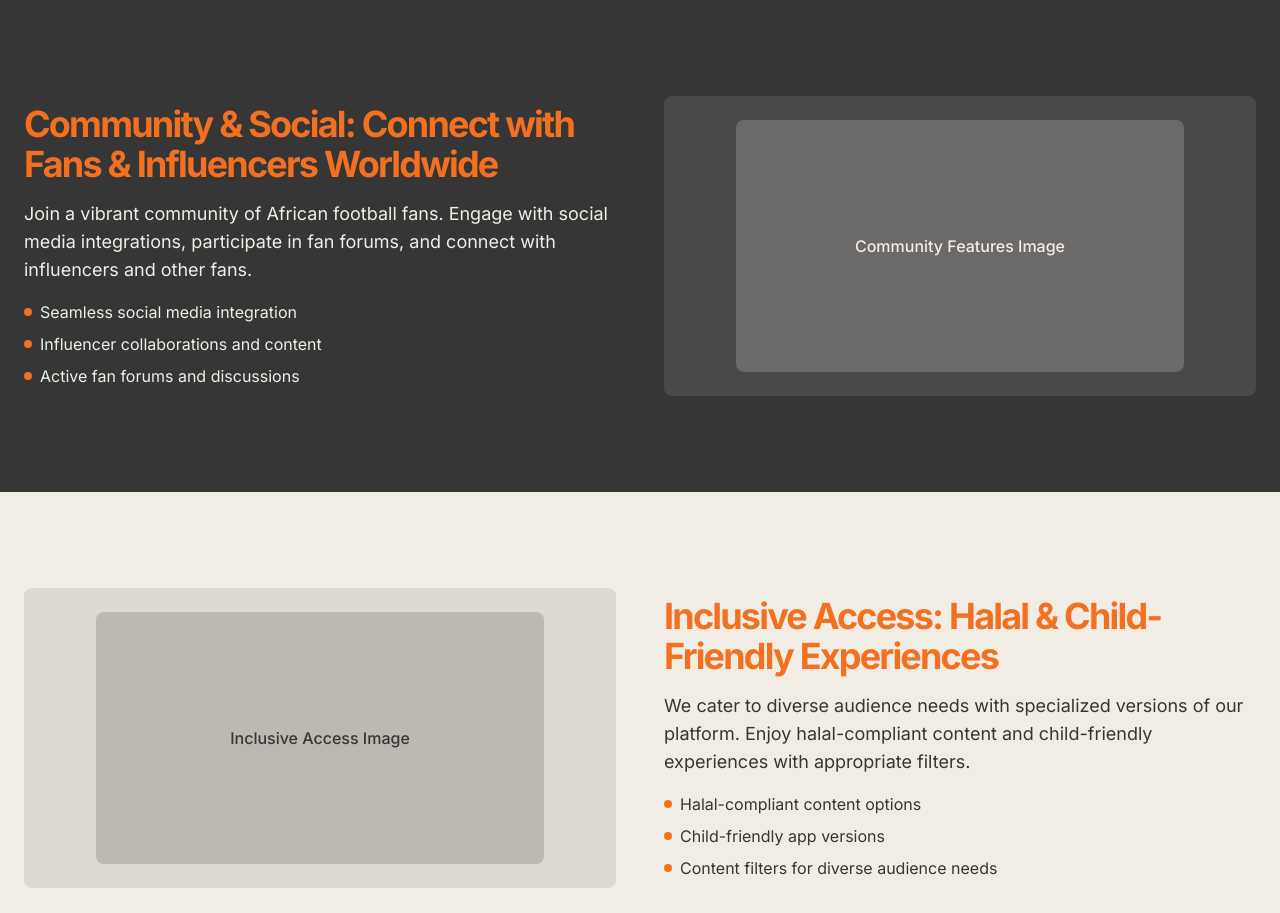
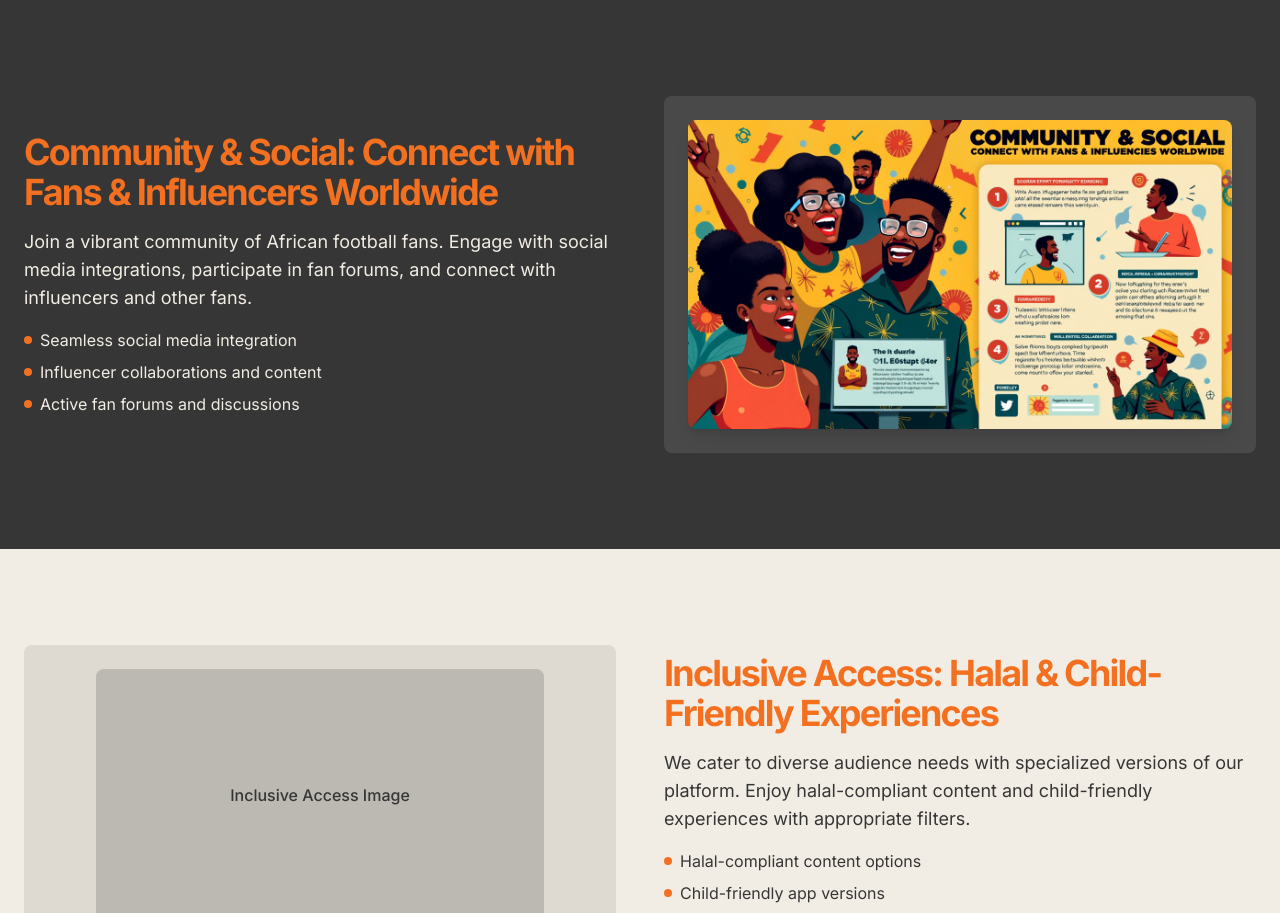
Before and after one commit to Crypto-SI/AfroBall-Connect-landing-page, a Next.js app: page / in a window 1280 px wide. Shown: the part 4020-4933 px from the top of the page. Built offline with nearby package versions, Linux system fonts and the light colour scheme.

Commit message:
Add social.jpg image to Community & Social section

```diff
--- a/src/app/page.tsx
+++ b/src/app/page.tsx
@@ -270,10 +270,14 @@ export default function HomePage() {
               </ul>
             </div>
             <div className="flex items-center justify-center p-6 bg-[#F2EDE4]/10 rounded-lg">
-              {/* Placeholder for Community image */}
-              <div className="aspect-video w-full max-w-md bg-[#F2EDE4]/20 rounded-lg flex items-center justify-center">
-                <p className="text-[#F2EDE4] font-medium">Community Features Image</p>
-              </div>
+              <Image
+                src="/social.jpg"
+                alt="AfroBall Connect community and social features"
+                width={600}
+                height={400}
+                className="rounded-lg object-cover w-full h-auto shadow-lg"
+                priority
+              />
             </div>
           </div>
         </div>
```
Also changed, not shown: public/social.jpg (added).
